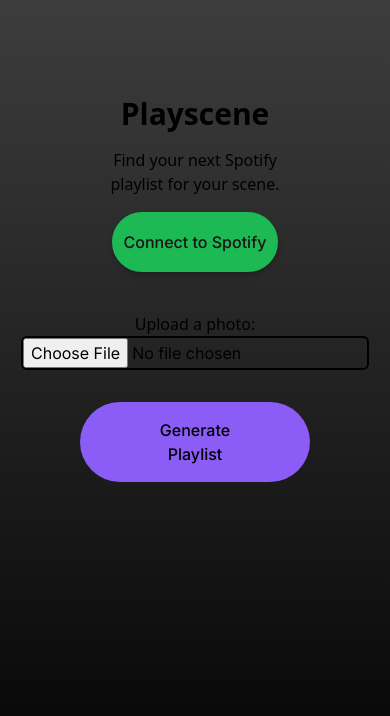
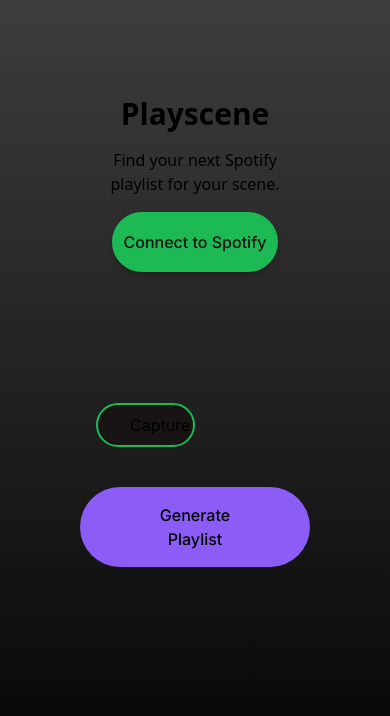
Before and after one commit to jteesang/playscene, a Next.js app: page / in a window 390 px wide. Shown: the top 716 px of the page. Built offline with nearby package versions, Linux system fonts and the light colour scheme; no server answers.

Commit message:
Test deployment using back camera on mobile

```diff
--- a/app/page.js
+++ b/app/page.js
@@ -2,6 +2,7 @@
 import { createSupabaseClient } from "../utils/client"
 import { useState, useEffect, useCallback, useRef } from "react";
 import { Dialog, DialogBackdrop, DialogPanel, DialogTitle } from '@headlessui/react';
+import Webcam from "react-webcam";
 
 const supabase = createSupabaseClient();
 
@@ -18,6 +19,9 @@
   const[coverImgUrl, setCoverImageUrl] = useState('')
   const[userId, setUserId] = useState('')
   const[isLoading, setLoading] = useState(false)
+
+  const[imgSrc, setImgSrc] = useState(null);
+  const[cameraMode, setCameraMode] = useState('environment')
   const webcamRef = useRef(null)
 
 
@@ -36,6 +40,19 @@
       setAccessToken(accessToken)
     }
   })
+
+  const capture = useCallback( () => {
+    const imageSrc = webcamRef.current.getScreenshot();
+    setImgSrc(imageSrc);
+  }, [webcamRef]);
+
+  const retake = () => {
+      setImgSrc(null)
+  }
+
+  const videoConstraints = {
+    facingMode: cameraMode
+  };
 
   const handleSubmit = async () => {
     if (fileObj == '') {
@@ -129,7 +146,7 @@
       </div>
 
       <div className="grid grid-cols-1 gap-4 pt-4">
-        <div className="grid justify-center my-2 mx-2">
+        {/* <div className="grid justify-center my-2 mx-2">
               <label className="grid px-4 pt-4 justify-center font-sans">Upload a photo:</label>
               <input
                 type="file"
@@ -138,7 +155,24 @@
                 ref={inputFile}
                 className="border border-[2px] rounded-md"/>
               {fileObj ? <p className="grid text-center">Uploaded!</p> : <p></p>}
-        </div>
+        </div> */}
+        <div className="grid py-4">
+            { imgSrc ? (
+                  <img src={imgSrc} alt="webcam"></img>
+              ) : (
+                  <Webcam audio={false} screenshotFormat="image/jpg" ref={webcamRef} videoConstraints={videoConstraints}></Webcam>
+            )}
+            <div className="grid grid-cols-2 justify-center">
+              {
+                imgSrc ? (
+                  <div className="grid col-start-2">
+                    <button className="button border-[2px] border-red rounded-full bg-black hover:bg-red px-8 py-2" onClick={retake}>Retake</button>
+                  </div>
+                ): (
+                  <button className="button border-[2px] border-default-green rounded-full bg-black hover:bg-green px-8 py-2" onClick={capture}>Capture</button>
+                )}
+            </div>
+          </div>
       </div>
 
       <div className="grid pt-6">
```
